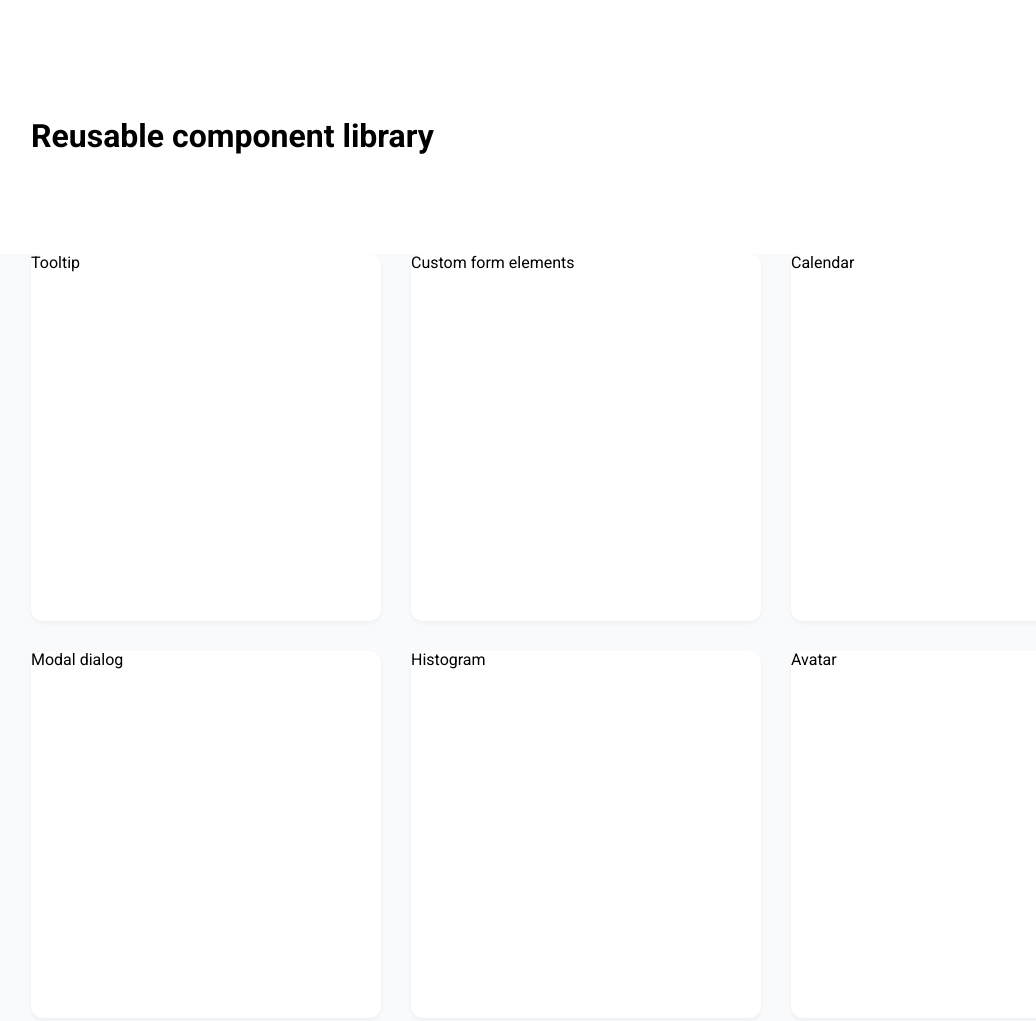
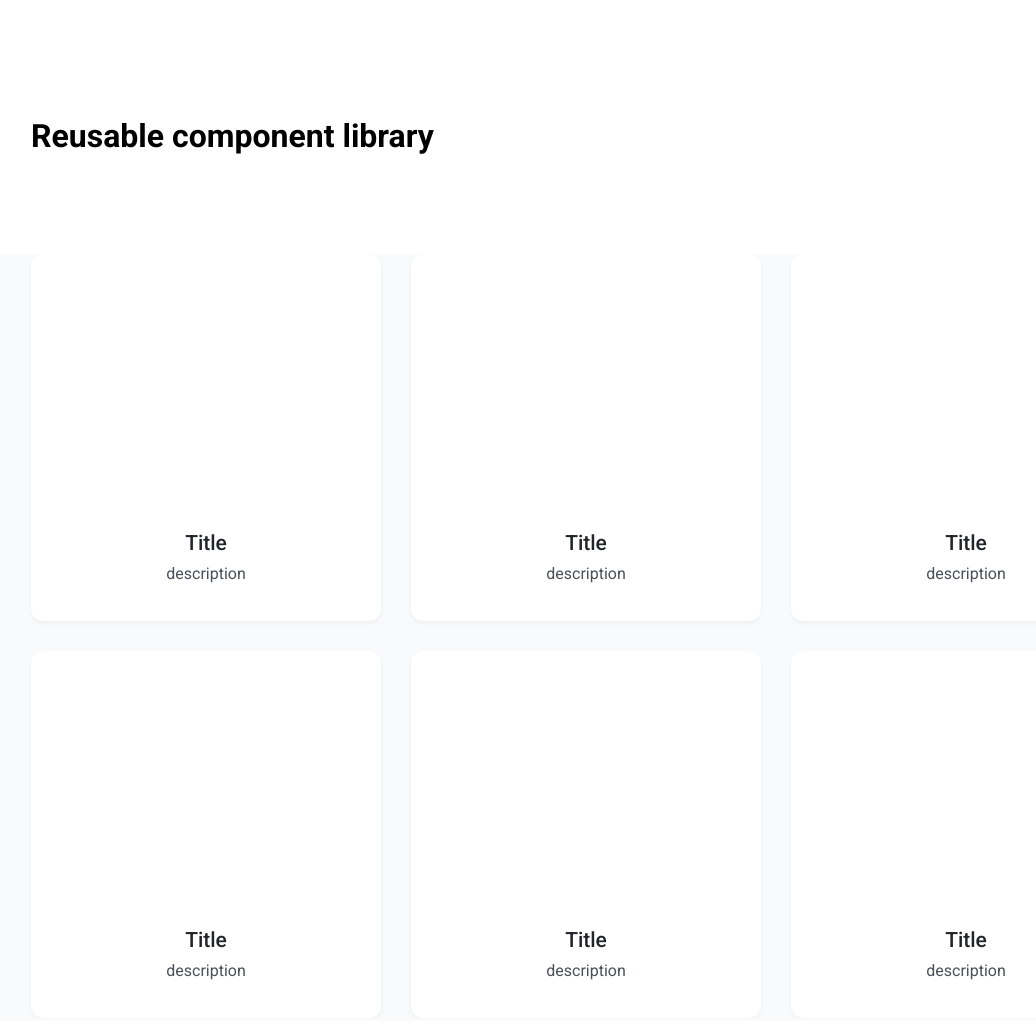
Before and after one commit to js-tasks-ru/htmlcss-20210513_al-sosunoff, a website: page index.html in a window 1280 px wide. Shown: the top 1021 px of the page, without its empty margins (54-1090 px from the left). Drawn offline with Linux system fonts and the light colour scheme.

Commit message:
fix style

```diff
--- a/components/card-group/card-group.css
+++ /dev/null
@@ -1,18 +0,0 @@
-.card-group {
-  display: flex;
-  gap: 30px;
-  flex-direction: column;
-}
-
-.card-group__row {
-  display: flex;
-  gap: 30px;
-}
-
-.card-group__item {
-  flex: 1 1 33.333px;
-  height: 367px;
-  background: var(--white);
-  box-shadow: 0px 2px 4px rgba(33, 36, 41, 0.05);
-  border-radius: 12px;
-}
--- /dev/null
+++ b/components/card/card.css
@@ -0,0 +1,35 @@
+.card {
+  display: flex;
+  flex-direction: column;
+  padding: 38px;
+
+  height: 367px;
+  background: var(--white);
+  box-shadow: 0px 2px 4px rgba(33, 36, 41, 0.05);
+  border-radius: 12px;
+}
+
+.card__content {
+  flex-grow: 1;
+}
+
+.card__title {
+  font-family: Roboto;
+  font-style: normal;
+  font-weight: 500;
+  font-size: 21px;
+  line-height: 25px;
+  text-align: center;
+  color: var(--black);
+  margin-bottom: 8px;
+}
+
+.card__description {
+  font-family: Roboto;
+  font-style: normal;
+  font-weight: normal;
+  font-size: 16px;
+  line-height: 19px;
+  text-align: center;
+  color: var(--grey-4);
+}
--- /dev/null
+++ b/components/cards/cards.css
@@ -0,0 +1,5 @@
+.cards {
+  display: grid;
+  grid-template-columns: repeat(3, 1fr);
+  gap: 30px;
+}
--- a/components/main/main.css
+++ b/components/main/main.css
@@ -1,4 +1,4 @@
 .main {
-  height: 1036px;
   background-color: #f9fafc;
+  flex-grow: 1;
 }
--- a/components/page/page.css
+++ b/components/page/page.css
@@ -1,4 +1,7 @@
 .page {
+  display: flex;
+  flex-direction: column;
+  height: 100vh;
 }
 
 .page__box {
--- a/index.html
+++ b/index.html
@@ -6,7 +6,8 @@
     <link rel="stylesheet" href="./components/page/page.css" />
     <link rel="stylesheet" href="./components/header/header.css" />
     <link rel="stylesheet" href="./components/main/main.css" />
-    <link rel="stylesheet" href="./components/card-group/card-group.css" />
+    <link rel="stylesheet" href="./components/cards/cards.css" />
+    <link rel="stylesheet" href="./components/card/card.css" />
     <link rel="stylesheet" href="./components/footer/footer.css" />
     <style></style>
   </head>
@@ -19,16 +20,36 @@
       </header>
 
       <main class="main">
-        <div class="page__box card-group">
-          <div class="card-group__row">
-            <div class="card-group__item">Tooltip</div>
-            <div class="card-group__item">Custom form elements</div>
-            <div class="card-group__item">Calendar</div>
+        <div class="page__box cards">
+          <div class="card">
+            <div class="card__content"></div>
+            <div class="card__title">Title</div>
+            <div class="card__description">description</div>
           </div>
-          <div class="card-group__row">
-            <div class="card-group__item">Modal dialog</div>
-            <div class="card-group__item">Histogram</div>
-            <div class="card-group__item">Avatar</div>
+          <div class="card">
+            <div class="card__content"></div>
+            <div class="card__title">Title</div>
+            <div class="card__description">description</div>
+          </div>
+          <div class="card">
+            <div class="card__content"></div>
+            <div class="card__title">Title</div>
+            <div class="card__description">description</div>
+          </div>
+          <div class="card">
+            <div class="card__content"></div>
+            <div class="card__title">Title</div>
+            <div class="card__description">description</div>
+          </div>
+          <div class="card">
+            <div class="card__content"></div>
+            <div class="card__title">Title</div>
+            <div class="card__description">description</div>
+          </div>
+          <div class="card">
+            <div class="card__content"></div>
+            <div class="card__title">Title</div>
+            <div class="card__description">description</div>
           </div>
         </div>
       </main>
```
